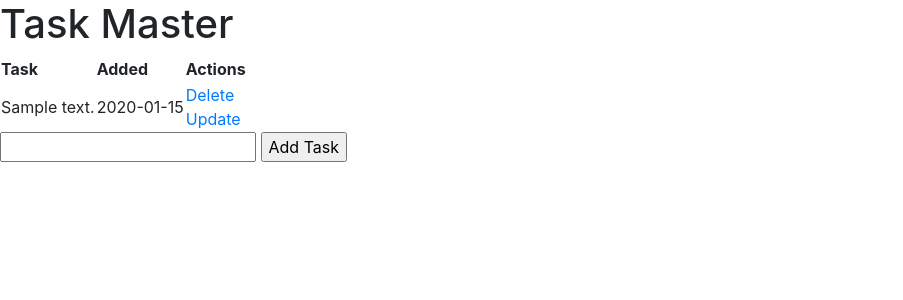
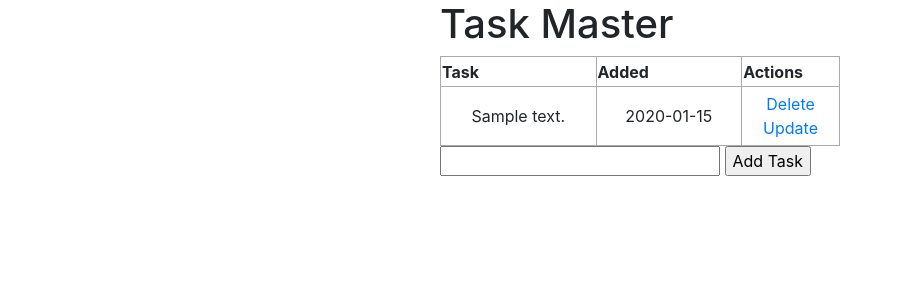
Before and after one commit to BennySLV/flask-intro, a Flask app: page / in a window 1280 px wide. Shown: the top 300 px of the page, without its empty margins (0-903 px from the left). Run offline with Flask 2, Linux system fonts and the light colour scheme; tables that the repository leaves empty hold one stand-in row (values such as "Sample post"); some libraries are stand-ins or nearby versions.

Commit message:
Updated the CSS file - applied table styling.

```diff
--- a/static/styles/app.css
+++ b/static/styles/app.css
@@ -1,5 +1,38 @@
 body {
-	margin: 0 auto;
+	margin: 0;
 	font-family: -apple-system, BlinkMacSystemFont, "Segoe UI", Roboto, Oxygen,
 		Ubuntu, Cantarell, "Open Sans", "Helvetica Neue", sans-serif;
 }
+
+.content {
+	margin: 0 auto;
+	width: 400px;
+}
+
+table,
+td,
+th {
+	border: 1px solid #aaa;
+}
+
+table {
+	border-collapse: collapse;
+	width: 100%;
+}
+
+th {
+	height: 30px;
+}
+
+td {
+	text-align: center;
+	padding: 5px;
+}
+
+.form {
+	margin-top: 20px;
+}
+
+#content {
+	width: 70%;
+}
```
